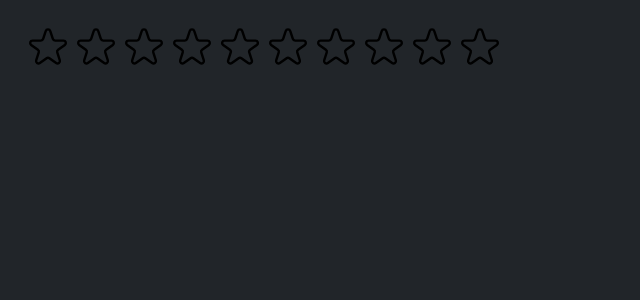
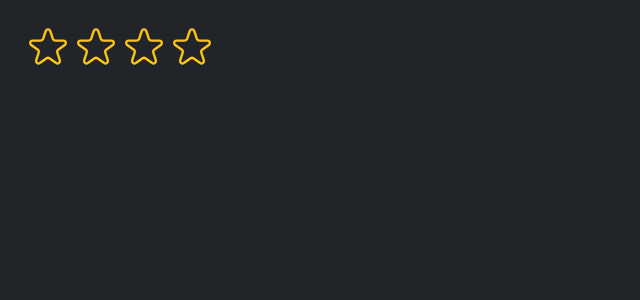
Before and after one commit to MagnoDutra/react-usepopcorn, a React (Create React App) app: page / in a window 1280 px wide. Shown: the top 300 px of the page, without its empty margins (0-640 px from the left). Built offline with nearby package versions, Linux system fonts and the light colour scheme.

Commit message:
120 - propTypes

```diff
--- a/src/StarRating.js
+++ b/src/StarRating.js
@@ -2,7 +2,7 @@ import { useState } from "react";
 
 const containerStyle = {
   display: "flex",
-  alignItem: "center",
+  alignItems: "center",
   gap: "16px",
 };
 
@@ -10,41 +10,62 @@ const starContainerStyle = {
   display: "flex",
 };
 
+export default function StarRating({
+  maxRating = 5,
+  color = "#fcc419",
+  size = 48,
+  className = "",
+  messages = [],
+  defaultRating = 0,
+  onSetRating,
+}) {
+  const [rating, setRating] = useState(defaultRating);
+  const [tempRating, setTempRating] = useState(0);
+
   const textStyle = {
     lineHeight: "1",
     margin: "0",
+    color,
+    fontSize: `${size / 1.5}px`,
   };
 
-export default function StarRating({ maxRating = 5 }) {
-  const [rating, setRating] = useState(0);
-  const [tempRating, setTempRating] = useState(0);
+  function handleRating(rating) {
+    setRating(rating);
+    onSetRating && onSetRating(rating);
+  }
 
   return (
-    <div style={containerStyle}>
+    <div style={containerStyle} className={className}>
       <div style={starContainerStyle}>
         {Array.from({ length: maxRating }, (_, i) => (
           <Star
             key={i}
-            onClick={() => setRating(i + 1)}
+            onClick={() => handleRating(i + 1)}
             full={tempRating ? tempRating > i : rating > i}
             onMouseEnter={() => setTempRating(i + 1)}
             onMouseLeave={() => setTempRating(0)}
+            color={color}
+            size={size}
           />
         ))}
       </div>
-      <p style={textStyle}>{tempRating || rating || ""}</p>
+      <p style={textStyle}>
+        {messages.length === maxRating
+          ? messages[tempRating ? tempRating - 1 : rating - 1]
+          : tempRating || rating || ""}
+      </p>
     </div>
   );
 }
 
+function Star({ full, onClick, onMouseEnter, onMouseLeave, color, size }) {
   const starStyle = {
-  width: "48px",
-  height: "48px",
+    width: `${size}px`,
+    height: `${size}px`,
     display: "block",
     cursor: "pointer",
   };
 
-function Star({ full, onClick, onMouseEnter, onMouseLeave }) {
   return (
     <span
       style={starStyle}
@@ -56,8 +77,8 @@ function Star({ full, onClick, onMouseEnter, onMouseLeave }) {
       <svg
         xmlns="http://www.w3.org/2000/svg"
         viewBox="0 0 20 20"
-        fill={full ? "#000" : "none"}
-        stroke="#000"
+        fill={full ? color : "none"}
+        stroke={color}
       >
         <path d="M9.049 2.927c.3-.921 1.603-.921 1.902 0l1.07 3.292a1 1 0 00.95.69h3.462c.969 0 1.371 1.24.588 1.81l-2.8 2.034a1 1 0 00-.364 1.118l1.07 3.292c.3.921-.755 1.688-1.54 1.118l-2.8-2.034a1 1 0 00-1.175 0l-2.8 2.034c-.784.57-1.838-.197-1.539-1.118l1.07-3.292a1 1 0 00-.364-1.118L2.98 8.72c-.783-.57-.38-1.81.588-1.81h3.461a1 1 0 00.951-.69l1.07-3.292z" />
       </svg>
--- a/src/index.js
+++ b/src/index.js
@@ -8,6 +8,9 @@ const root = ReactDOM.createRoot(document.getElementById("root"));
 root.render(
   <React.StrictMode>
     {/* <App /> */}
-    <StarRating maxRating={10}></StarRating>
+    <StarRating
+      maxRating={4}
+      messages={["terrible", "ok", "good", "awesome"]}
+    ></StarRating>
   </React.StrictMode>
 );
```
Lines whose indentation alone changed are shown as unchanged.
